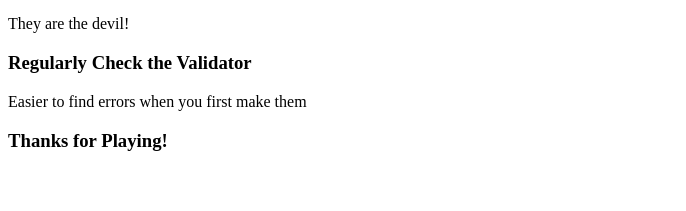
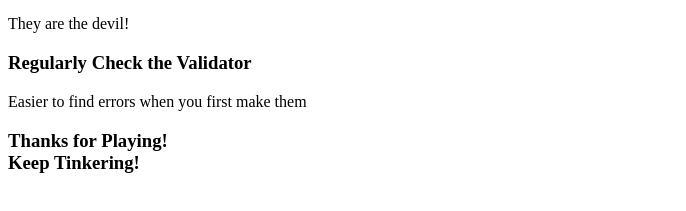
Before and after one commit to alan-stines/test-repo, a plain HTML site: page index.htm in a window 1280 px wide. Shown: the part 273-484 px from the top of the page, without its empty margins (0-686 px from the left). Drawn offline with Linux system fonts and the light colour scheme.

Commit message:
editing homepage

```diff
--- a/index.htm
+++ b/index.htm
@@ -41,7 +41,7 @@
 		</div>
 	</main>
 	<footer>
-		<h3>Thanks for Playing!</h3>
+		<h3>Thanks for Playing!<br />Keep Tinkering!</h3>
 	</footer>
 </body>
 </html>
```
